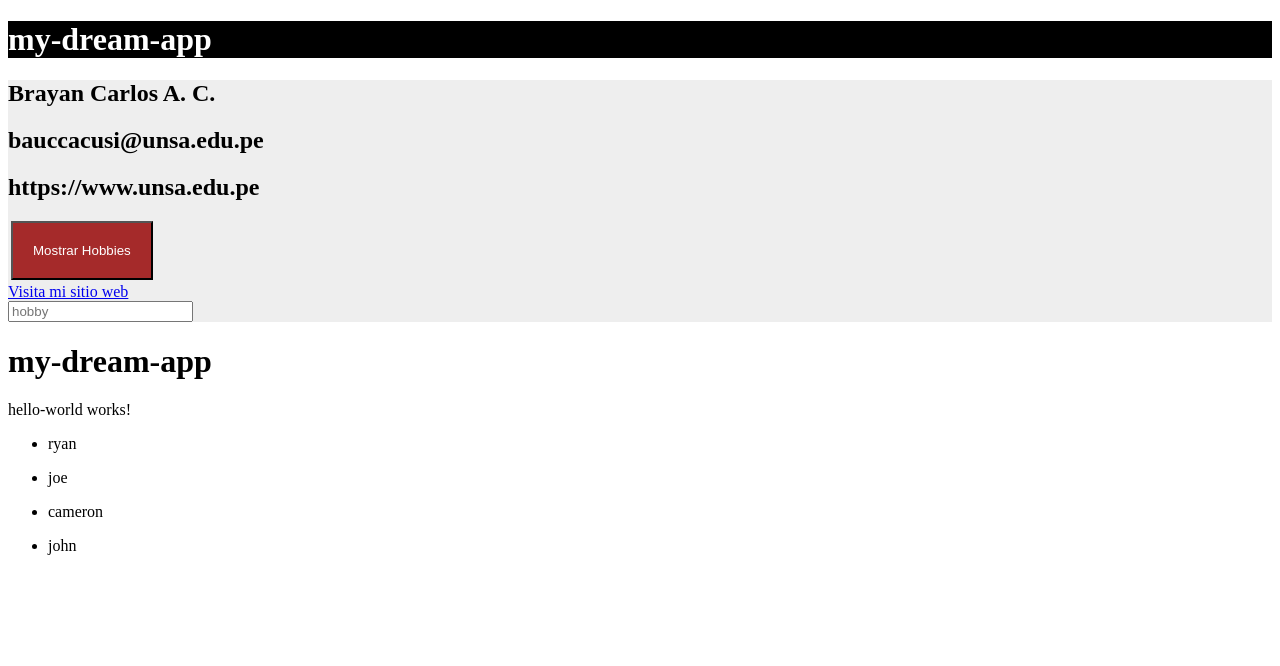
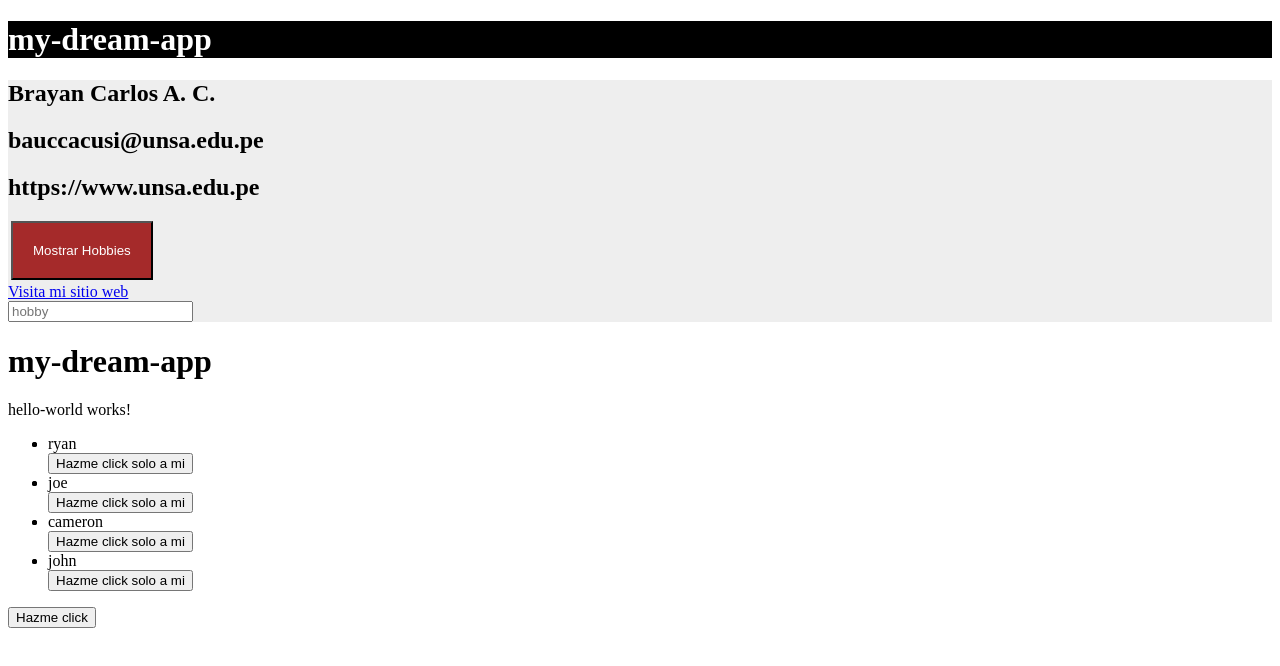
Before and after one commit to BCarlosAC/Programacion-Web-2-Teoria, an Angular app in the folder Ejercicios/06_Angular/my-dream-app/: page / in a window 1280 px wide. Shown: the top 666 px of the page. Built offline with nearby package versions, Linux system fonts and the light colour scheme.

Commit message:
Agregando botones de alerta a la aplicación

```diff
--- a/Ejercicios/06_Angular/my-dream-app/src/app/app.html
+++ b/Ejercicios/06_Angular/my-dream-app/src/app/app.html
@@ -28,3 +28,4 @@
     <app-user [nameUser]="user"></app-user>
   </li>
 </ul>
+<button (click)="sayHello()">Hazme click</button>
--- a/Ejercicios/06_Angular/my-dream-app/src/app/app.ts
+++ b/Ejercicios/06_Angular/my-dream-app/src/app/app.ts
@@ -41,4 +41,8 @@ export class App {
     hobby.value = "";
     return false
   }
+
+  sayHello() {
+    alert("Hola desde app.component")
+  }
 }
--- a/Ejercicios/06_Angular/my-dream-app/src/app/user/user.html
+++ b/Ejercicios/06_Angular/my-dream-app/src/app/user/user.html
@@ -1 +1,2 @@
-<p>{{ nameUser }}</p>
+<li>{{ nameUser }}</li>
+<button (click)=sayHello(nameUser)>Hazme click solo a mi</button>
--- a/Ejercicios/06_Angular/my-dream-app/src/app/user/user.ts
+++ b/Ejercicios/06_Angular/my-dream-app/src/app/user/user.ts
@@ -10,4 +10,7 @@ export class UserComponent implements OnInit {
   ngOnInit() {
 
   }
+  sayHello(nameUser : any) {
+    alert("Hola desde app.component")
+  }
 }
```
